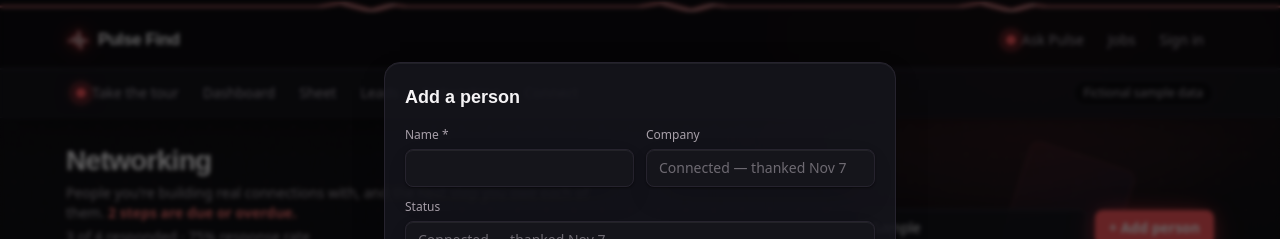
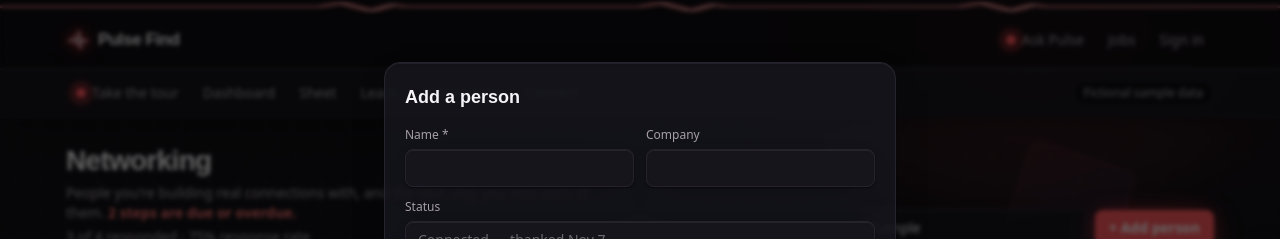
Before and after one commit to kumailrizvi890/Pulse-Find, a Next.js app: page /demo/networking in a window 1280 px wide. Both pictures are taken after typing "Sample" into the empty fields and a click on the button "+ Add person". Shown: the top 239 px of the page. Built offline with nearby package versions, Linux system fonts and the light colour scheme; no server answers; a web font is replaced by a local one.

Commit message:
Removed the stray placeholder from the Company field

```diff
--- a/src/components/pipeline/NetworkingSection.tsx
+++ b/src/components/pipeline/NetworkingSection.tsx
@@ -293,7 +293,7 @@ function ContactForm({ initial, editing, onClose, onSave }: { initial: ContactIn
           </label>
           <label className="flex flex-col gap-1.5 text-xs font-medium text-muted">
             Company
-            <input className={field} maxLength={200} value={v.company} onChange={(e) => set("company", e.target.value)} placeholder={`Connected — thanked ${fmtDate(addDays(todayISO(), -12))}`} />
+            <input className={field} maxLength={200} value={v.company} onChange={(e) => set("company", e.target.value)} />
           </label>
           <label className="flex flex-col gap-1.5 text-xs font-medium text-muted sm:col-span-2">
             Status
```
